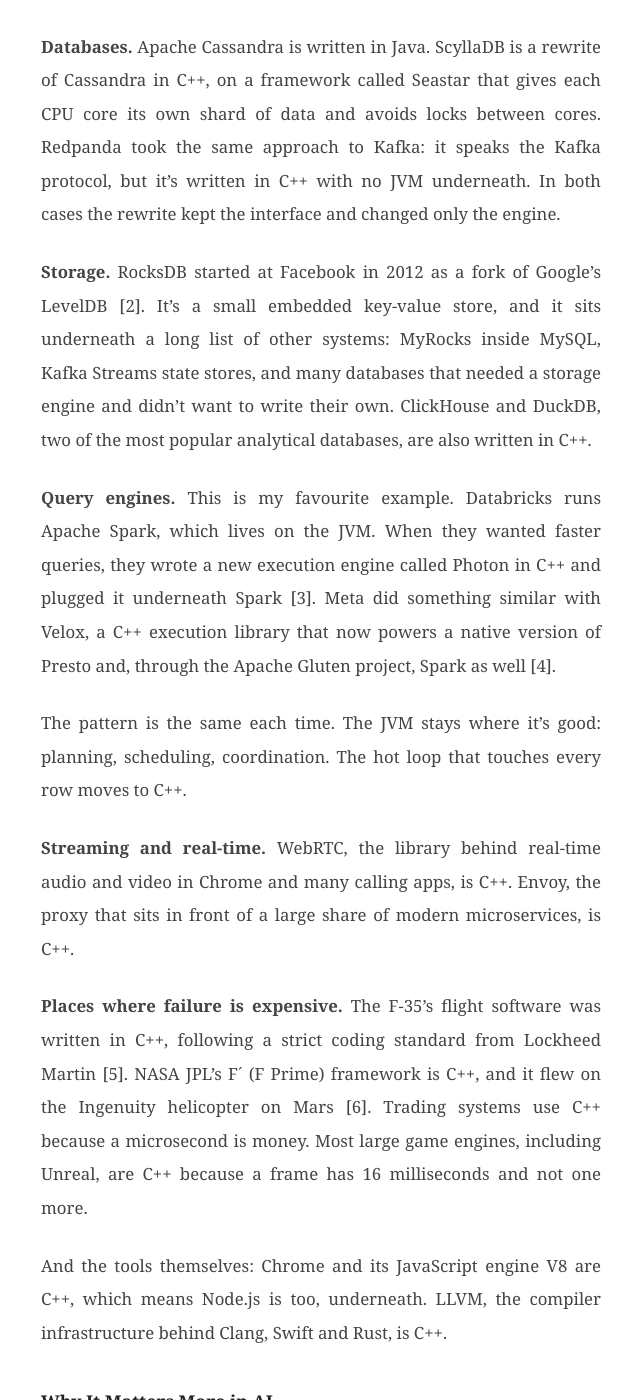
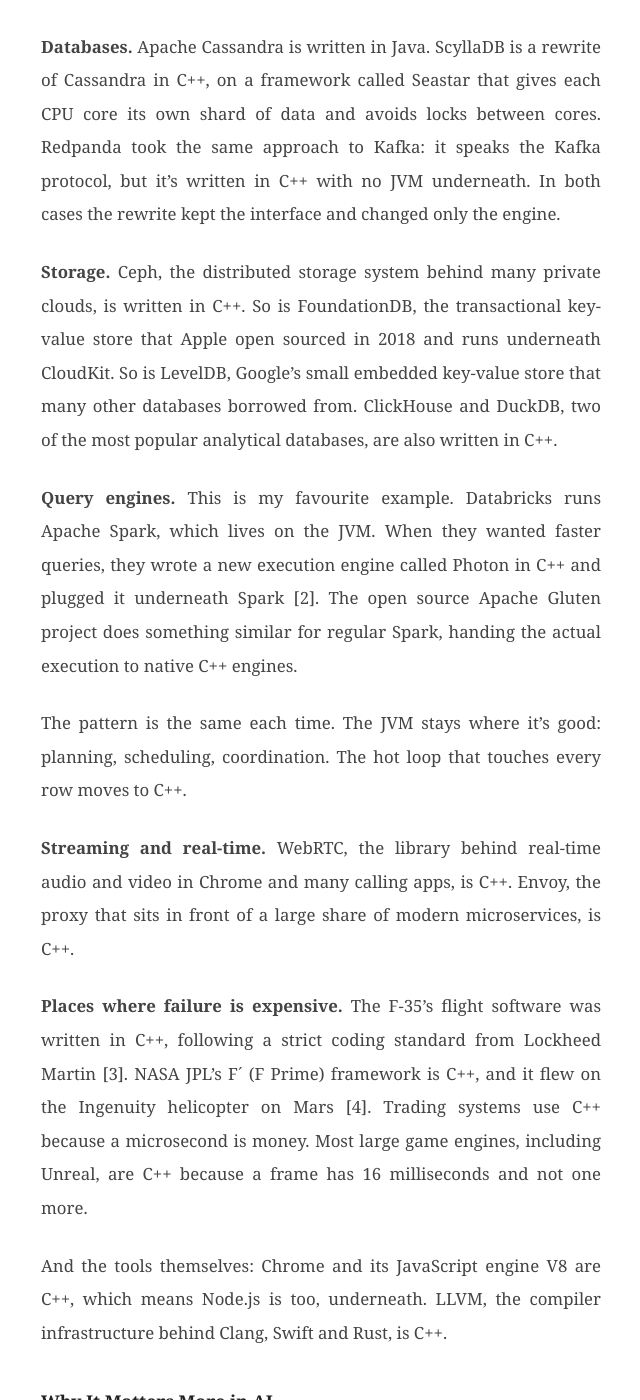
Before and after one commit to ramandeeptrehan/ramandeeptrehan.github.io, a Jekyll site: the page built from _posts/2026-10-26-why-i-am-learning-cpp.md, in a window 1280 px wide and 1400 px high, scrolled down 2993 px. Shown: the whole window, without its empty margins (319-959 px from the left). Built offline with Jekyll 4.4.1, drawn with Linux system fonts in a browser that asks for light colours; some of the changed text lies outside the part shown.

Commit message:
Remove Meta references from C++ post; date Dobble post Oct 25
Co-Authored-By: Claude Opus 5.5 <noreply@anthropic.com>

```diff
--- a/_posts/2026-10-26-why-i-am-learning-cpp.md
+++ b/_posts/2026-10-26-why-i-am-learning-cpp.md
@@ -52,15 +52,15 @@ A few of these stories are worth telling, because they show a pattern.
 
 **Databases.** Apache Cassandra is written in Java. ScyllaDB is a rewrite of Cassandra in C++, on a framework called Seastar that gives each CPU core its own shard of data and avoids locks between cores. Redpanda took the same approach to Kafka: it speaks the Kafka protocol, but it's written in C++ with no JVM underneath. In both cases the rewrite kept the interface and changed only the engine.
 
-**Storage.** RocksDB started at Facebook in 2012 as a fork of Google's LevelDB [2]. It's a small embedded key-value store, and it sits underneath a long list of other systems: MyRocks inside MySQL, Kafka Streams state stores, and many databases that needed a storage engine and didn't want to write their own. ClickHouse and DuckDB, two of the most popular analytical databases, are also written in C++.
+**Storage.** Ceph, the distributed storage system behind many private clouds, is written in C++. So is FoundationDB, the transactional key-value store that Apple open sourced in 2018 and runs underneath CloudKit. So is LevelDB, Google's small embedded key-value store that many other databases borrowed from. ClickHouse and DuckDB, two of the most popular analytical databases, are also written in C++.
 
-**Query engines.** This is my favourite example. Databricks runs Apache Spark, which lives on the JVM. When they wanted faster queries, they wrote a new execution engine called Photon in C++ and plugged it underneath Spark [3]. Meta did something similar with Velox, a C++ execution library that now powers a native version of Presto and, through the Apache Gluten project, Spark as well [4].
+**Query engines.** This is my favourite example. Databricks runs Apache Spark, which lives on the JVM. When they wanted faster queries, they wrote a new execution engine called Photon in C++ and plugged it underneath Spark [2]. The open source Apache Gluten project does something similar for regular Spark, handing the actual execution to native C++ engines.
 
 The pattern is the same each time. The JVM stays where it's good: planning, scheduling, coordination. The hot loop that touches every row moves to C++.
 
 **Streaming and real-time.** WebRTC, the library behind real-time audio and video in Chrome and many calling apps, is C++. Envoy, the proxy that sits in front of a large share of modern microservices, is C++.
 
-**Places where failure is expensive.** The F-35's flight software was written in C++, following a strict coding standard from Lockheed Martin [5]. NASA JPL's F´ (F Prime) framework is C++, and it flew on the Ingenuity helicopter on Mars [6]. Trading systems use C++ because a microsecond is money. Most large game engines, including Unreal, are C++ because a frame has 16 milliseconds and not one more.
+**Places where failure is expensive.** The F-35's flight software was written in C++, following a strict coding standard from Lockheed Martin [3]. NASA JPL's F´ (F Prime) framework is C++, and it flew on the Ingenuity helicopter on Mars [4]. Trading systems use C++ because a microsecond is money. Most large game engines, including Unreal, are C++ because a frame has 16 milliseconds and not one more.
 
 And the tools themselves: Chrome and its JavaScript engine V8 are C++, which means Node.js is too, underneath. LLVM, the compiler infrastructure behind Clang, Swift and Rust, is C++.
 
@@ -79,7 +79,7 @@ This split is the same one we saw with Spark and Photon. Python is the control p
 
 Why does this matter more now? Because of where the cost moved.
 
-Training a large model is a one-time cost, even if a large one. Serving it is a cost on every single token, for every user, forever. At that scale, a kernel that is 20% faster isn't a nice-to-have, it's 20% fewer GPUs. That's why inference engines are written close to the metal. NVIDIA's TensorRT-LLM has a C++ runtime. llama.cpp, written by Georgi Gerganov in 2023, showed that you can run large language models on a laptop CPU if you're careful enough about memory and arithmetic, and it did that in C and C++. FlashAttention, one of the most important speedups in recent years, is not a new model architecture at all. It's a rearrangement of the same math so it reads less from GPU memory [7]. That's the same lesson as the cache example above, applied to a GPU.
+Training a large model is a one-time cost, even if a large one. Serving it is a cost on every single token, for every user, forever. At that scale, a kernel that is 20% faster isn't a nice-to-have, it's 20% fewer GPUs. That's why inference engines are written close to the metal. NVIDIA's TensorRT-LLM has a C++ runtime. llama.cpp, written by Georgi Gerganov in 2023, showed that you can run large language models on a laptop CPU if you're careful enough about memory and arithmetic, and it did that in C and C++. FlashAttention, one of the most important speedups in recent years, is not a new model architecture at all. It's a rearrangement of the same math so it reads less from GPU memory [5]. That's the same lesson as the cache example above, applied to a GPU.
 
 There is a fair counterpoint. Tools like OpenAI's Triton let you write GPU kernels in a Python-like language, and that's a real improvement. But Triton is a compiler, and compilers like it are built on LLVM and MLIR, which are C++. The layer just moved down.
 
@@ -105,7 +105,7 @@ Here's what I expect to be different, written down so I can check back later:
 - **Templates.** Java generics are erased at runtime. C++ templates generate a separate version of the code for each type, which is why they're fast and also why the error messages are long.
 - **The build.** Headers, translation units, linkers, CMake. Java and Python hide this. C++ does not.
 
-My plan is simple. Read *A Tour of C++* by Stroustrup for the shape of the modern language, then *Effective Modern C++* by Scott Meyers for the details. After that, read real code: RocksDB and DuckDB are both readable and well documented. And build something small and real, probably a log-structured key-value store, since that touches memory layout, files, and concurrency all at once.
+My plan is simple. Read *A Tour of C++* by Stroustrup for the shape of the modern language, then *Effective Modern C++* by Scott Meyers for the details. After that, read real code: DuckDB and LevelDB are both readable and well documented. And build something small and real, probably a log-structured key-value store, since that touches memory layout, files, and concurrency all at once.
 
 ## Conclusion
 
@@ -119,16 +119,12 @@ I'll write more as I go.
 
 [1] Bjarne Stroustrup, *The Design and Evolution of C++*, Addison-Wesley, 1994.
 
-[2] [RocksDB: A Persistent Key-Value Store for Flash and RAM Storage](https://github.com/facebook/rocksdb)
+[2] A. Behm et al., "Photon: A Fast Query Engine for Lakehouse Systems", SIGMOD 2022.
 
-[3] A. Behm et al., "Photon: A Fast Query Engine for Lakehouse Systems", SIGMOD 2022.
+[3] [Joint Strike Fighter Air Vehicle C++ Coding Standards](https://www.stroustrup.com/JSF-AV-rules.pdf)
 
-[4] P. Pedreira et al., "Velox: Meta's Unified Execution Engine", VLDB 2022.
+[4] [F´ (F Prime): a flight software framework from NASA JPL](https://github.com/nasa/fprime)
 
-[5] [Joint Strike Fighter Air Vehicle C++ Coding Standards](https://www.stroustrup.com/JSF-AV-rules.pdf)
+[5] T. Dao et al., "FlashAttention: Fast and Memory-Efficient Exact Attention with IO-Awareness", NeurIPS 2022.
 
-[6] [F´ (F Prime): a flight software framework from NASA JPL](https://github.com/nasa/fprime)
-
-[7] T. Dao et al., "FlashAttention: Fast and Memory-Efficient Exact Attention with IO-Awareness", NeurIPS 2022.
-
-[8] [The Chromium Projects: Memory safety](https://www.chromium.org/Home/chromium-security/memory-safety/)
+[6] [The Chromium Projects: Memory safety](https://www.chromium.org/Home/chromium-security/memory-safety/)
```
Also changed, not shown: other parts of _posts/2026-10-26-why-i-am-learning-cpp.md (+1 -1 lines), _posts/2026-10-25-the-math-behind-dobble.md (renamed from _posts/2026-10-26-the-math-behind-dobble.md, +1 -1 lines), assets/posts/cpp/map.svg.
